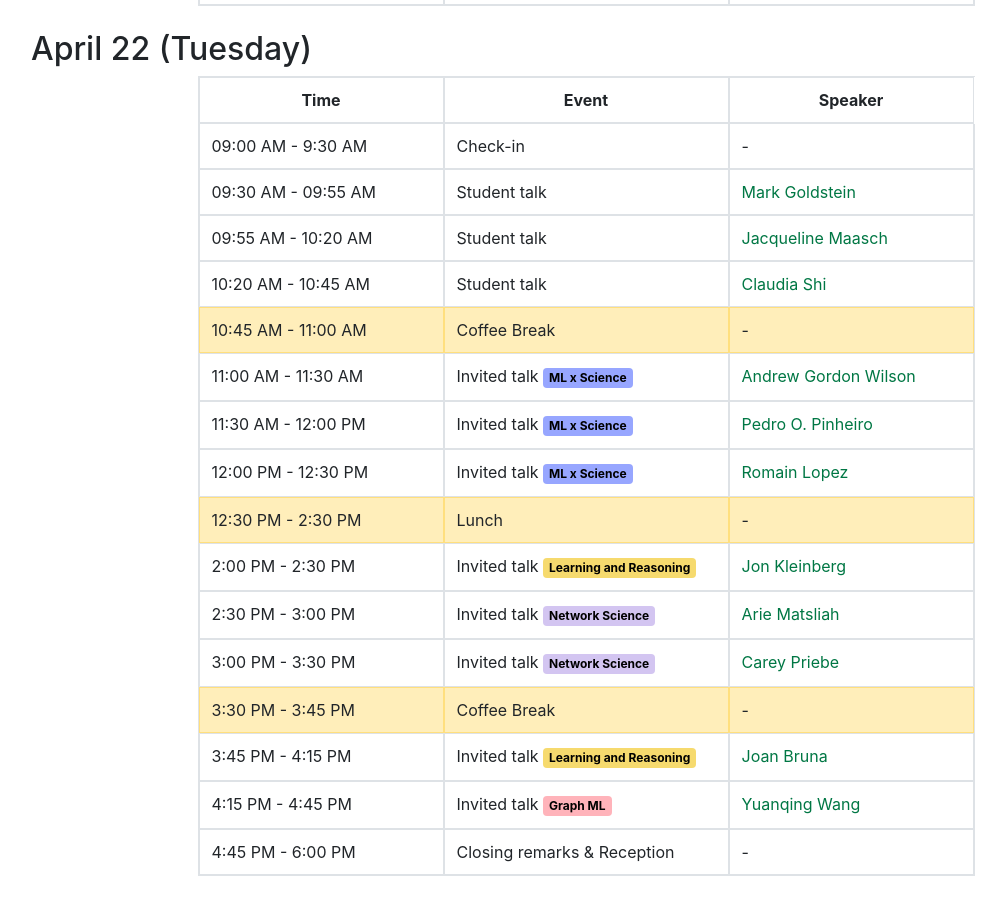
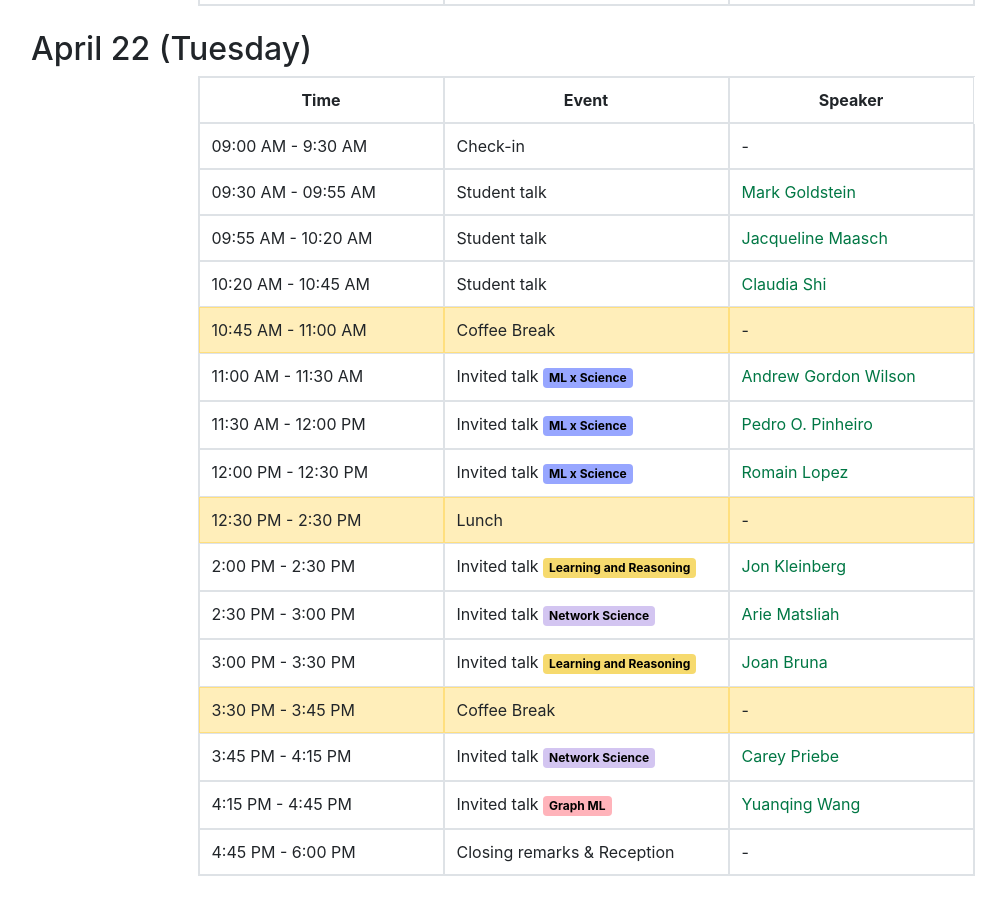
Before and after one commit to log-nyc/log-nyc.github.io, a Jekyll site: the page built from program/index.md, in a window 1280 px wide and 900 px high, scrolled down 992 px. Shown: the whole window, without its empty margins (54-1060 px from the left). Built offline with Jekyll 4.4.1, drawn with Linux system fonts in a browser that asks for light colours; part of the change alters nothing that is shown.

```diff
--- a/_data/program.yml
+++ b/_data/program.yml
@@ -139,8 +139,8 @@ days:
           - time_start: "3:00 PM"
             time_end: "3:30 PM"
             title: "Invited talk"
-            speaker: "Carey Priebe"
-            category: "Network Science"
+            speaker: "Joan Bruna"
+            category: "Learning and Reasoning"
           - time_start: "3:30 PM"
             time_end: "3:45 PM"
             title: "Coffee Break"
@@ -148,8 +148,8 @@ days:
           - time_start: "3:45 PM"
             time_end: "4:15 PM"
             title: "Invited talk"
-            speaker: "Joan Bruna"
-            category: "Learning and Reasoning"
+            speaker: "Carey Priebe"
+            category: "Network Science"
           - time_start: "4:15 PM"
             time_end: "4:45 PM"
             title: "Invited talk"
```
